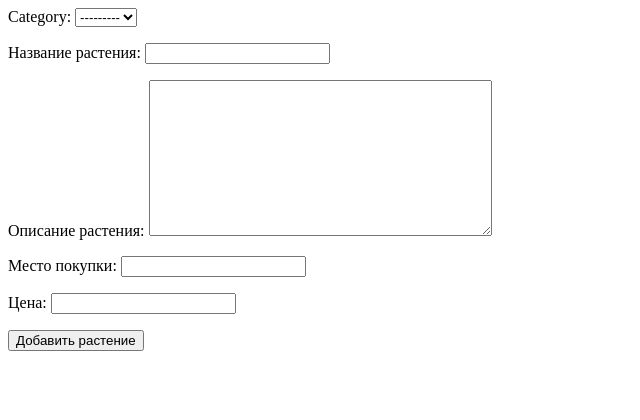
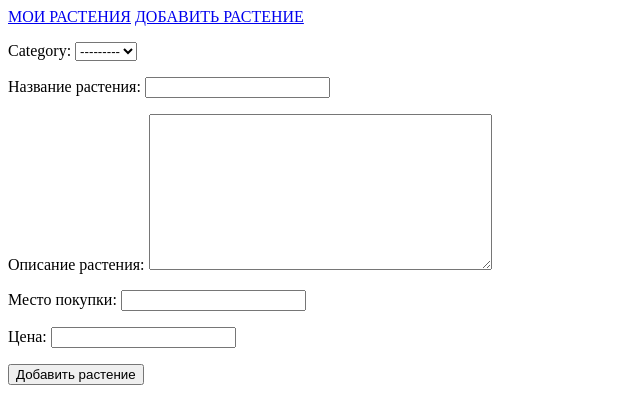
Before and after one commit to SonyaSem/happy_gardener, a Django app: page /add_plant/ in a window 1280 px wide. Shown: the top 420 px of the page, without its empty margins (0-640 px from the left). Run offline with Django 3.2, Linux system fonts and the light colour scheme; data that the repository does not hold is empty.

Commit message:
created navbar.html

```diff
--- a/happy_gardener/settings.py
+++ b/happy_gardener/settings.py
@@ -56,7 +56,7 @@ ROOT_URLCONF = 'happy_gardener.urls'
 TEMPLATES = [
     {
         'BACKEND': 'django.template.backends.django.DjangoTemplates',
-        'DIRS': [BASE_DIR / 'templates']
+         'DIRS': [os.path.join(BASE_DIR, 'templates')]
         ,
         'APP_DIRS': True,
         'OPTIONS': {
--- /dev/null
+++ b/mainapp/templates/mainapp/_navbar.html
@@ -0,0 +1,6 @@
+{% block content %}
+
+<a href="{% url 'plant_list_view'%}"> МОИ РАСТЕНИЯ</a>
+<a href="{% url 'add_plant'%}"> ДОБАВИТЬ РАСТЕНИЕ</a>
+
+{% endblock %}
--- a/mainapp/templates/mainapp/add_plant.html
+++ b/mainapp/templates/mainapp/add_plant.html
@@ -1,12 +1,14 @@
+{% include 'mainapp/_navbar.html' %}
+
 {% block content %}
 
-<form method="POST">
-    {% csrf_token %}
+    <form method="POST">
+        {% csrf_token %}
 
-    {{ form.as_p }}
+        {{ form.as_p }}
 
-   <button>Добавить растение</button>
+        <button>Добавить растение</button>
 
-</form>
+    </form>
 
 {% endblock %}
--- a/mainapp/templates/mainapp/plant_list_view.html
+++ b/mainapp/templates/mainapp/plant_list_view.html
@@ -1,3 +1,5 @@
+{% include 'mainapp/_navbar.html' %}
+
 {% block content %}
 
     {% for plant in plants %}
```
Also changed, not shown: mainapp/templates/mainapp/plant_detail_view.html (+2 -6 lines).
